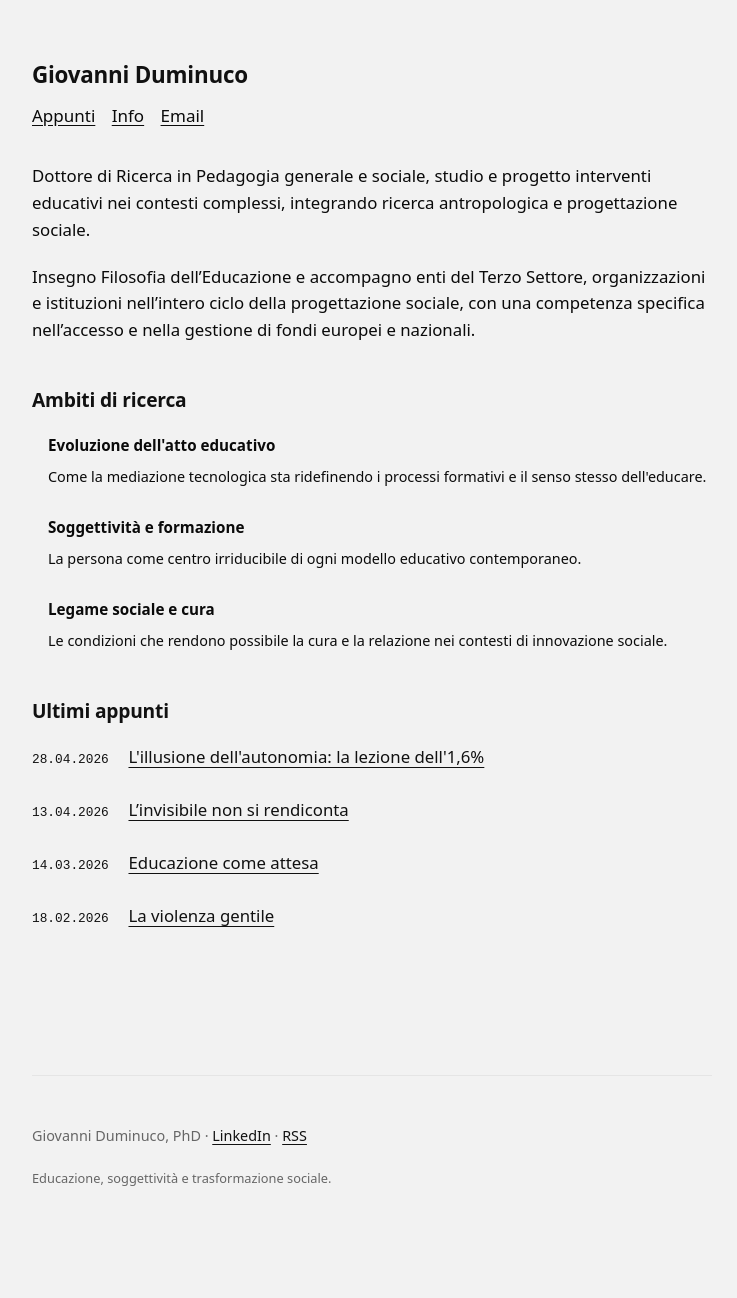
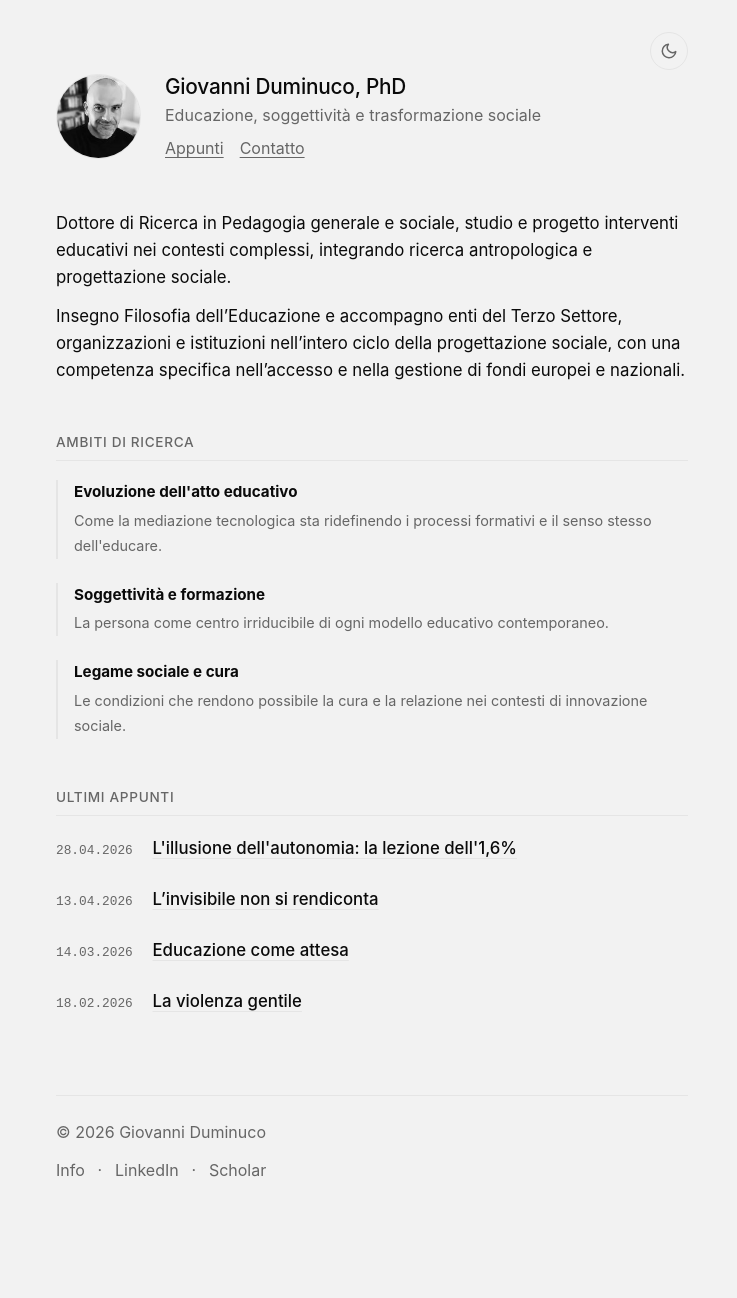
Before and after one commit to dumgio/dumgio.github.io, a Jekyll site: the page built from index.html, in a window 1280 px wide. Shown: the whole page, without its empty margins (268-1005 px from the left). Built offline with Jekyll 4.4.1, drawn with Linux system fonts in a browser that asks for light colours; after the commit the page ends 1220 px from its top, so only the background shows below that.

Commit message:
Update default.html

```diff
--- a/_layouts/default.html
+++ b/_layouts/default.html
@@ -4,136 +4,215 @@
     <meta charset="utf-8">
     <meta name="viewport" content="width=device-width, initial-scale=1.0">
 
-    <title>{% if page.url == "/" %}Giovanni Duminuco, PhD{% else %}{{ page.title }} | Giovanni Duminuco, PhD{% endif %}</title>
+    <title>{% if page.url == "/" %}Giovanni Duminuco, PhD | Ricerca Pedagogica e Sociale{% else %}{{ page.title }} | Giovanni Duminuco, PhD{% endif %}</title>
 
     {% seo %}
 
     <meta property="og:type" content="website">
-    <meta property="og:title" content="{% if page.url == "/" %}Giovanni Duminuco, PhD{% else %}{{ page.title }} | Giovanni Duminuco, PhD{% endif %}">
+    <meta property="og:title" content="{% if page.url == "/" %}Giovanni Duminuco, PhD | Ricerca Pedagogica e Sociale{% else %}{{ page.title }} | Giovanni Duminuco, PhD{% endif %}">
     <meta property="og:description" content="Ricerca pedagogica, filosofia dell'educazione e progettazione sociale.">
+
     <meta property="og:image" content="https://giovanniduminuco.it/assets/img/og-default.png">
+    <meta property="og:image:width" content="1200">
+    <meta property="og:image:height" content="630">
     <meta property="og:url" content="https://giovanniduminuco.it{{ page.url }}">
+
     <meta name="twitter:card" content="summary_large_image">
+
+    <script type="application/ld+json">
+    {
+      "@context": "https://schema.org",
+      "@type": "Person",
+      "name": "Giovanni Duminuco",
+      "jobTitle": "PhD in Pedagogia",
+      "url": "https://giovanniduminuco.it",
+      "sameAs": [
+        "https://orcid.org/0009-0007-9687-4819",
+        "https://scholar.google.com/citations?user=lpBSylMAAAAJ&hl=it",
+        "https://www.linkedin.com/in/dumgio/"
+      ]
+    }
+    </script>
+
+    <script>
+        (function() {
+            const savedTheme = localStorage.getItem("theme");
+            if (savedTheme) {
+                document.documentElement.setAttribute("data-theme", savedTheme);
+            } else if (window.matchMedia("(prefers-color-scheme: dark)").matches) {
+                document.documentElement.setAttribute("data-theme", "dark");
+            }
+        })();
+    </script>
 
     <style>
         :root {
-            --width: 680px;
-            --font-main: system-ui, -apple-system, BlinkMacSystemFont, sans-serif;
-            --font-scale: 17px;
-
-            /* Light mode (Olle Palette) */
-            --background-color: #f2f2f2;
-            --heading-color: #111111;
-            --text-color: #0A0A0A;
-            --link-color: #111111;
-            --visited-color: #666666;
-            --border-color: #e5e5e5;
+            --bg: #f2f2f2;
+            --fg: #0a0a0a;
+            --accent: #666666;
+            --border: #e5e5e5;
+            --m-width: 680px;
         }
 
-        @media (prefers-color-scheme: dark) {
-            :root {
-                --background-color: #0f1417;
-                --heading-color: #f2f2f2;
-                --text-color: #d0d0d0;
-                --link-color: #f2f2f2;
-                --visited-color: #a0a0a0;
-                --border-color: #2a2f33;
-            }
+        [data-theme="dark"] {
+            --bg: #0a0a0a;
+            --fg: #d0d0d0;
+            --accent: #a0a0a0;
+            --border: #2a2f33;
         }
 
+        * { margin: 0; padding: 0; box-sizing: border-box; }
+
         html {
-            font-family: var(--font-main);
-            background-color: var(--background-color);
-            color: var(--text-color);
+            font-family: -apple-system, BlinkMacSystemFont, "Segoe UI", Roboto, Helvetica, Arial, sans-serif;
+            background-color: var(--bg);
+            color: var(--fg);
+            font-size: 16px;
+            line-height: 1.6;
+            -webkit-font-smoothing: antialiased;
+            transition: background-color 0.3s ease;
         }
 
         body {
-            margin: 3.5rem auto;
-            padding: 0 1.25rem;
-            max-width: var(--width);
-            font-size: var(--font-scale);
-            line-height: 1.7;
-            word-wrap: break-word;
+            padding: 8vh 1.5rem 4vh;
+            max-width: var(--m-width);
+            margin: 0 auto;
+            position: relative;
+            text-align: left;
         }
 
-        /* Header e Titolo */
-        header { margin-bottom: 2rem; }
-        .title h1 {
-            font-size: 1.4rem;
-            font-weight: 600;
-            letter-spacing: -0.01em;
-            margin: 0;
-            color: var(--heading-color);
+        main p { margin-bottom: 1.5rem; }
+
+        #theme-toggle {
+            position: absolute;
+            top: 2rem;
+            right: 1.5rem;
+            background: none;
+            border: 1px solid var(--border);
+            border-radius: 50%;
+            width: 38px;
+            height: 38px;
+            cursor: pointer;
+            color: var(--accent);
+            display: flex;
+            align-items: center;
+            justify-content: center;
+            transition: all 0.2s ease;
         }
 
-        header a { text-decoration: none; color: inherit; }
+        #theme-toggle:hover { border-color: var(--fg); color: var(--fg); }
+        [data-theme="dark"] #sun-icon { color: #FFB700; }
 
-        /* Headings uniformi */
-        h1, h2, h3 {
-            color: var(--heading-color);
-            font-weight: 600;
-            letter-spacing: -0.01em;
-            margin-top: 2.5rem;
-            font-size: 1.2rem; /* Uniformità dimensionale stile Olle */
+        header {
+            margin-bottom: 3rem;
+            display: grid;
+            grid-template-columns: 85px 1fr;
+            gap: 1.5rem;
+            align-items: center;
         }
 
-        p { margin: 1.25rem 0; }
+        .profile-photo { width: 85px; height: 85px; border-radius: 50%; object-fit: cover; border: 1px solid var(--border); }
 
-        /* Link: Sottolineatura fissa, NO HOOVER */
-        a {
-            color: var(--link-color);
-            text-decoration: underline;
-            text-decoration-thickness: 1px;
-            text-underline-offset: 3px;
+        h1 {
+            font-size: 1.3rem;
+            font-weight: 500;
+            letter-spacing: -0.01em;
+            line-height: 1.4;
         }
 
-        /* Navigazione orizzontale */
-        nav a { margin-right: 0.75rem; text-decoration: underline; }
+        h1 a { text-decoration: none; color: inherit; }
 
-        /* Liste (Ambiti e Post) */
-        ul { list-style: none; padding: 0; }
-        li { margin-bottom: 0.6rem; }
+        .hero-role { font-size: 1rem; color: var(--accent); margin-top: 0.1rem; }
 
-        hr {
-            border: none;
-            border-top: 1px solid var(--border-color);
-            margin: 3rem 0;
+        .social-links { display: flex; gap: 1rem; margin-top: 0.5rem; }
+        .social-links a {
+            text-decoration: underline;
+            text-underline-offset: 3px;
+            color: var(--accent);
+            font-weight: 400;
+            transition: 0.2s;
+        }
+        .social-links a:hover {
+            color: var(--fg);
+            text-decoration: none;
+        }
+
+        section { margin-bottom: 3rem; }
+
+        .ambito-item { margin-bottom: 1.5rem; }
+
+        .ambito-titolo {
+            font-size: 1rem;
+            font-weight: 500;
+            color: var(--fg);
+            display: block;
+        }
+
+        .ambito-descrizione {
+            font-size: 0.9rem;
+            font-weight: 400;
+            color: var(--fg);
+            display: block;
+            line-height: 1.5;
+        }
+
+        h2 {
+            text-transform: uppercase;
+            letter-spacing: 0.05em;
+            color: var(--accent);
+            margin-bottom: 1.2rem;
+            padding-bottom: 0.4rem;
+            border-bottom: 1px solid var(--border);
+            font-size: 0.85rem;
+            font-weight: 500;
         }
 
         footer {
-            margin-top: 4rem;
-            padding: 2rem 0;
-            font-size: 0.9rem;
-            color: var(--visited-color);
+            margin-top: 5rem;
+            padding-top: 1.5rem;
+            border-top: 1px solid var(--border);
+            font-size: 1rem;
+            color: var(--accent);
         }
 
-        /* Foto profilo opzionale (se vuoi tenerla) */
-        .profile-photo {
-            width: 60px; height: 60px;
-            border-radius: 50%;
-            margin-bottom: 1rem;
-            display: block;
-        }
+        .footer-links { display: flex; gap: 0.8rem; margin-top: 0.8rem; flex-wrap: wrap; }
+        footer a { color: var(--accent); text-decoration: none; }
+        footer a:hover { color: var(--fg); text-decoration: underline; }
 
-        /* Per gli ultimi post stile blog */
-        .post-date {
-            color: var(--visited-color);
-            font-size: 0.9rem;
-            margin-right: 1rem;
+        @media (max-width: 600px) {
+            header { grid-template-columns: 85px 1fr; }
+            #theme-toggle { right: 1rem; }
+            @media (max-width: 450px) {
+                header { grid-template-columns: 1fr; gap: 1rem; }
+            }
         }
     </style>
 </head>
-<body class="home">
+<body>
+
+    <button id="theme-toggle" aria-label="Cambia tema">
+        <svg id="sun-icon" style="display:none" xmlns="http://www.w3.org/2000/svg" width="18" height="18" viewBox="0 0 24 24" fill="none" stroke="currentColor" stroke-width="2" stroke-linecap="round" stroke-linejoin="round">
+            <circle cx="12" cy="12" r="5"></circle>
+            <line x1="12" y1="1" x2="12" y2="3"></line><line x1="12" y1="21" x2="12" y2="23"></line>
+            <line x1="4.22" y1="4.22" x2="5.64" y2="5.64"></line><line x1="18.36" y1="18.36" x2="19.78" y2="19.78"></line>
+            <line x1="1" y1="12" x2="3" y2="12"></line><line x1="21" y1="12" x2="23" y2="12"></line>
+            <line x1="4.22" y1="19.78" x2="5.64" y2="18.36"></line><line x1="18.36" y1="5.64" x2="19.78" y2="4.22"></line>
+        </svg>
+        <svg id="moon-icon" xmlns="http://www.w3.org/2000/svg" width="18" height="18" viewBox="0 0 24 24" fill="none" stroke="currentColor" stroke-width="2" stroke-linecap="round" stroke-linejoin="round">
+            <path d="M21 12.79A9 9 0 1 1 11.21 3 7 7 0 0 0 21 12.79z"></path>
+        </svg>
+    </button>
 
     <header>
-        <a class="title" href="/">
-            <h1>Giovanni Duminuco</h1>
-        </a>
-        <nav style="margin-top: 0.5rem;">
-            <a href="/blog">Appunti</a>
-            <a href="/info">Info</a>
-            <a href="mailto:giovanni.duminuco@gmail.com">Email</a>
-        </nav>
+        <img src="/profile.jpg" alt="Giovanni Duminuco" class="profile-photo">
+        <div>
+            <h1><a href="/">Giovanni Duminuco, PhD</a></h1>
+            <p class="hero-role">Educazione, soggettività e trasformazione sociale</p>
+            <nav class="social-links">
+                <a href="/blog">Appunti</a>
+                <a href="mailto:giovanni.duminuco@gmail.com">Contatto</a>
+            </nav>
+        </div>
     </header>
 
     <main>
@@ -141,10 +220,34 @@
     </main>
 
     <footer>
-        <hr>
-        <p>Giovanni Duminuco, PhD · <a href="https://www.linkedin.com/in/dumgio/">LinkedIn</a> · <a href="/feed.xml">RSS</a></p>
-        <p style="font-size: 0.8rem; margin-top: 0.5rem;">Educazione, soggettività e trasformazione sociale.</p>
+        <p>&copy; {{ "now" | date: "%Y" }} Giovanni Duminuco</p>
+        <div class="footer-links">
+            <a href="/info">Info</a> &middot;
+            <a href="https://www.linkedin.com/in/dumgio/" target="_blank">LinkedIn</a> &middot;
+            <a href="https://scholar.google.com/citations?user=lpBSylMAAAAJ&hl=it" target="_blank">Scholar</a>
+        </div>
     </footer>
 
+    <script>
+        const btn = document.getElementById("theme-toggle");
+        const sunIcon = document.getElementById("sun-icon");
+        const moonIcon = document.getElementById("moon-icon");
+
+        function updateIcons(theme) {
+            const isDark = theme === "dark";
+            sunIcon.style.display = isDark ? "block" : "none";
+            moonIcon.style.display = isDark ? "none" : "block";
+        }
+
+        let currentTheme = document.documentElement.getAttribute("data-theme") || "light";
+        updateIcons(currentTheme);
+
+        btn.addEventListener("click", () => {
+            let theme = document.documentElement.getAttribute("data-theme") === "dark" ? "light" : "dark";
+            document.documentElement.setAttribute("data-theme", theme);
+            localStorage.setItem("theme", theme);
+            updateIcons(theme);
+        });
+    </script>
 </body>
 </html>
```
